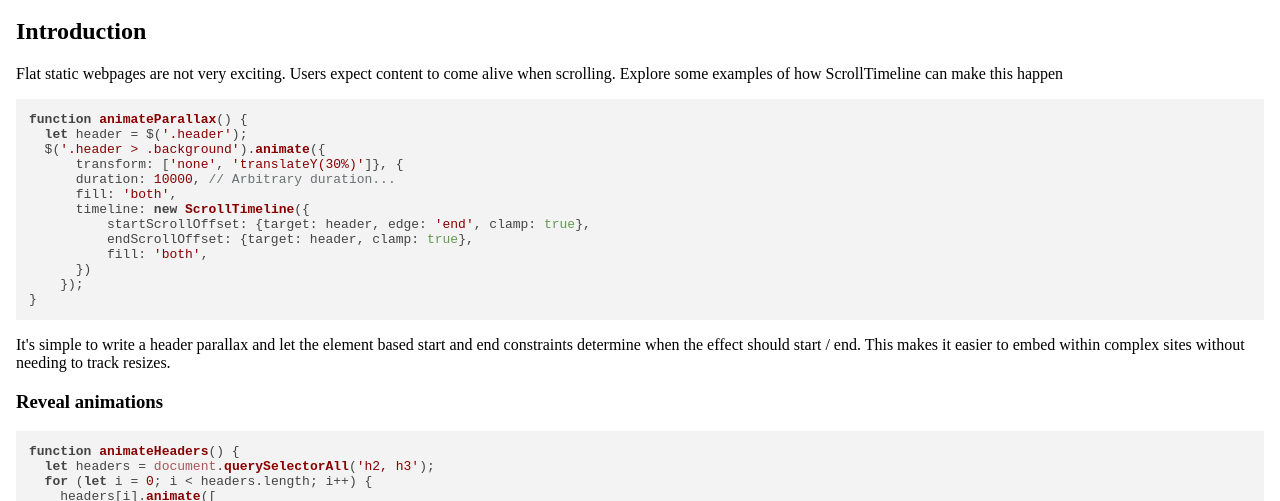
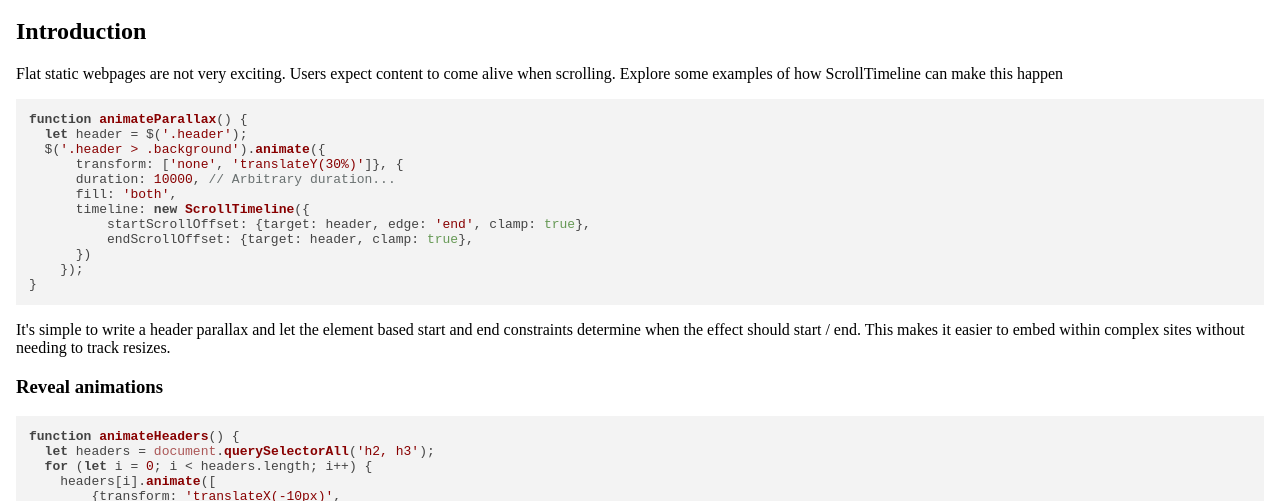
Before and after one commit to flackr/scroll-timeline, a plain HTML site: page demo/parallax/index.html in a window 1280 px wide. Shown: the part 202-703 px from the top of the page. Drawn offline with nearby package versions, Linux system fonts and the light colour scheme.

Commit message:
Remove ScrollTimeline.fill attribute.

```diff
--- a/demo/parallax/index.html
+++ b/demo/parallax/index.html
@@ -177,7 +177,6 @@ function animateParallax() {
       timeline: new ScrollTimeline({
           startScrollOffset: {target: header, edge: 'end', clamp: true},
           endScrollOffset: {target: header, clamp: true},
-          fill: 'both',
       })
     });
 }
@@ -191,7 +190,6 @@ function animateZoom() {
       timeline: new ScrollTimeline({
           startScrollOffset: {target: container, edge: 'end', threshold: 1, clamp: true},
           endScrollOffset: {target: container, threshold: 1, clamp: true},
-          fill: 'both',
       })
   });
 }
@@ -205,7 +203,6 @@ function animatePan() {
       timeline: new ScrollTimeline({
           startScrollOffset: {target: container, edge: 'end', clamp: true},
           endScrollOffset: {target: container, clamp: true},
-          fill: 'both',
       })
   });
 }
@@ -219,7 +216,6 @@ function animateWipe() {
       timeline: new ScrollTimeline({
           startScrollOffset: {target: container, edge: 'end', clamp: true},
           endScrollOffset: {target: container, clamp: true},
-          fill: 'both',
       })
   });
 }
@@ -237,7 +233,6 @@ function animateHeaders() {
         timeline: new ScrollTimeline({
             startScrollOffset: {target: headers[i], edge: 'end', rootMargin: '-20px', clamp: true},
             endScrollOffset: {target: headers[i], edge: 'end', threshold: 1, rootMargin: '-20px', clamp: true},
-            fill: 'both',
         })
     });
   }
--- a/scroll-timeline-base.js
+++ b/scroll-timeline-base.js
@@ -123,7 +123,6 @@ export class ScrollTimeline {
       startScrollOffset: 'auto',
       endScrollOffset: 'auto',
       timeRange: 'auto',
-      fill: 'none',
 
       // Internal members
       animations: [],
@@ -135,7 +134,6 @@ export class ScrollTimeline {
     this.startScrollOffset = options && options.startScrollOffset || 'auto';
     this.endScrollOffset = options && options.endScrollOffset || 'auto';
     this.timeRange = options && options.timeRange || 'auto';
-    this.fill = options && options.fill || 'none';
   }
 
   set scrollSource(element) {
@@ -226,17 +224,11 @@ export class ScrollTimeline {
 
     // Step 3
     if (currentScrollOffset < startOffset) {
-      if (this.fill == 'none' || this.fill == 'forwards')
-        return unresolved;
       return 0;
     }
 
     // Step 4
     if (currentScrollOffset >= endOffset) {
-      if (endOffset < calculateMaxScrollOffset(this.scrollSource, this.orientation) &&
-          (this.fill == 'none' || this.fill == 'backwards')) {
-        return unresolved;
-      }
       return timeRange;
     }
 
```
Also changed, not shown: demo/parallax/unclamped.html (+0 -5 lines).
